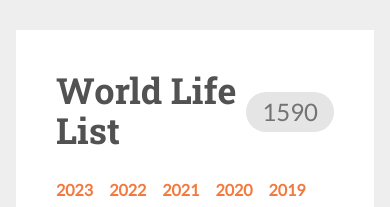
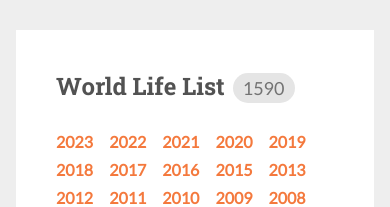
Before and after one commit to rawcomposition/rawcomposition.com, a Next.js app: page /lifelist/2006 in a window 390 px wide. Shown: the part 124-331 px from the top of the page. Built offline with nearby package versions, Linux system fonts and the light colour scheme; no server answers.

Commit message:
Mobile improvements

```diff
--- a/pages/lifelist/[year].tsx
+++ b/pages/lifelist/[year].tsx
@@ -29,8 +29,10 @@ export default function LifelistPage({ data, year }: Props) {
       <div className="container max-w-[1200px]">
         <div className="bg-white p-10 mt-6 mb-5">
           <div className="flex gap-2 items-center">
-            <h1 className="font-heading text-neutral-600 text-4xl mb-1">World Life List</h1>
-            <span className="rounded-full bg-neutral-200 text-2xl px-4 py-1 text-neutral-500">{overview.total}</span>
+            <h1 className="font-heading text-neutral-600 text-2xl sm:text-4xl mb-1">World Life List</h1>
+            <span className="rounded-full bg-neutral-200 text-lg sm:text-2xl px-2.5 sm:px-4 py-px sm:py-1 text-neutral-500">
+              {overview.total}
+            </span>
           </div>
 
           <div className="flex gap-x-4 gap-y-1 text-md flex-wrap mb-2 mt-6">
```
